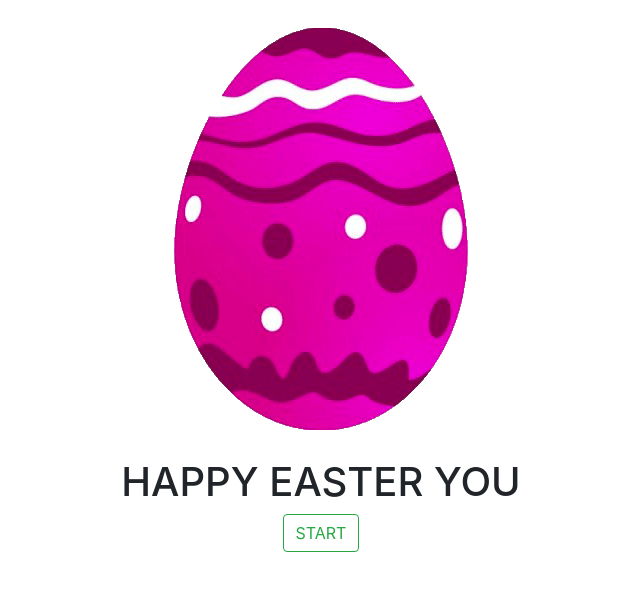
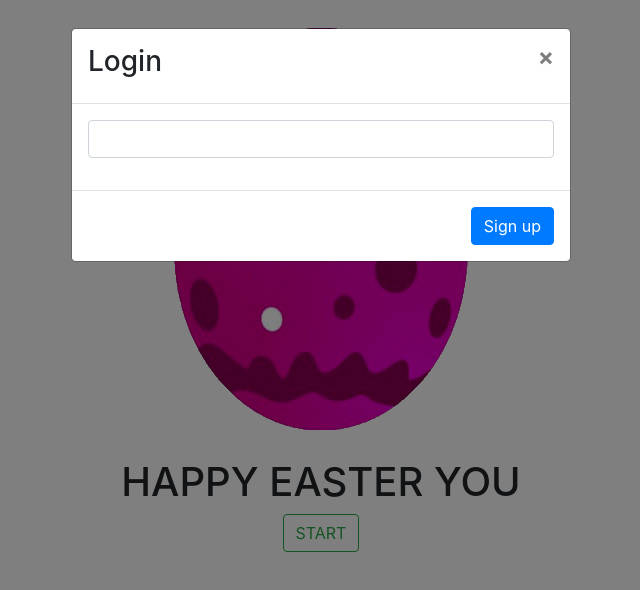
Before and after one commit to Muxwcs/find_the_eggs, a React (Create React App) app: page / in a window 1280 px wide. Shown: the top 590 px of the page, without its empty margins (319-959 px from the left). Built offline with nearby package versions, Linux system fonts and the light colour scheme.

Commit message:
Added a merdic code

```diff
--- a/src/App.js
+++ b/src/App.js
@@ -1,12 +1,14 @@
 import React, { Component } from 'react';
 import './App.css';
 import ComponentBackgroundPage from './ComponentBackgroundPage';
+import NameForm from './NameForm';
 
 class App extends Component {
 	render() {
 		return (
 			<div className='App'>
 				<ComponentBackgroundPage />
+				<NameForm />
 			</div>
 		);
 	}
--- /dev/null
+++ b/src/NameForm.jsx
@@ -0,0 +1,58 @@
+import React, { Component } from 'react';
+// import axios from 'axios';
+import { Button, Modal, ModalHeader, ModalBody, ModalFooter, Input, FormFeedback, FormGroup } from 'reactstrap';
+
+class NameForm extends Component {
+	constructor() {
+		super();
+		this.state = { InputValue: '', modal: true, isInvalid: false };
+		this.handleChange = this.handleChange.bind(this);
+		this.toggle = this.toggle.bind(this);
+	}
+	//sur chagement de valeur saisie, on interdit un bakspace et on passe la valeur entrée à "Valid"
+	handleChange = event => {
+		this.setState({ InputValue: event.target.value.replace(/[ ]/gi, '') });
+		this.setState({ isInvalid: false });
+	};
+	//sur click, vérification valeur dans Input
+	toggle() {
+		const pseudo = this.state.InputValue;
+		if (pseudo.length === 0) {
+			this.setState({ isInvalid: true });
+		} else {
+			localStorage.setItem('pseudo', pseudo);
+			this.setState(prevState => ({
+				modal: !prevState.modal
+			}));
+		}
+	}
+	render() {
+		return (
+			<div>
+				<Modal isOpen={this.state.modal} toggle={this.toggle}>
+					<ModalHeader toggle={this.toggle}>
+						<h3>Login</h3>
+					</ModalHeader>
+					<ModalBody>
+						<FormGroup>
+							<Input
+								id='name'
+								type='text'
+								pseudo={this.state.InputValue}
+								onChange={this.handleChange}
+								invalid={this.state.isInvalid}
+							/>
+							<FormFeedback>Oh F**k... Please enter your nickname stupid guy !</FormFeedback>
+						</FormGroup>
+					</ModalBody>
+					<ModalFooter>
+						<Button color={this.state.isInvalid ? 'danger' : 'primary'} onClick={this.toggle}>
+							Sign up
+						</Button>{' '}
+					</ModalFooter>
+				</Modal>
+			</div>
+		);
+	}
+}
+export default NameForm;
```
Also changed, not shown: src/VerifPseudo.jsx (added, +10 -0 lines), src/test.jsx (added, +49 -0 lines).
